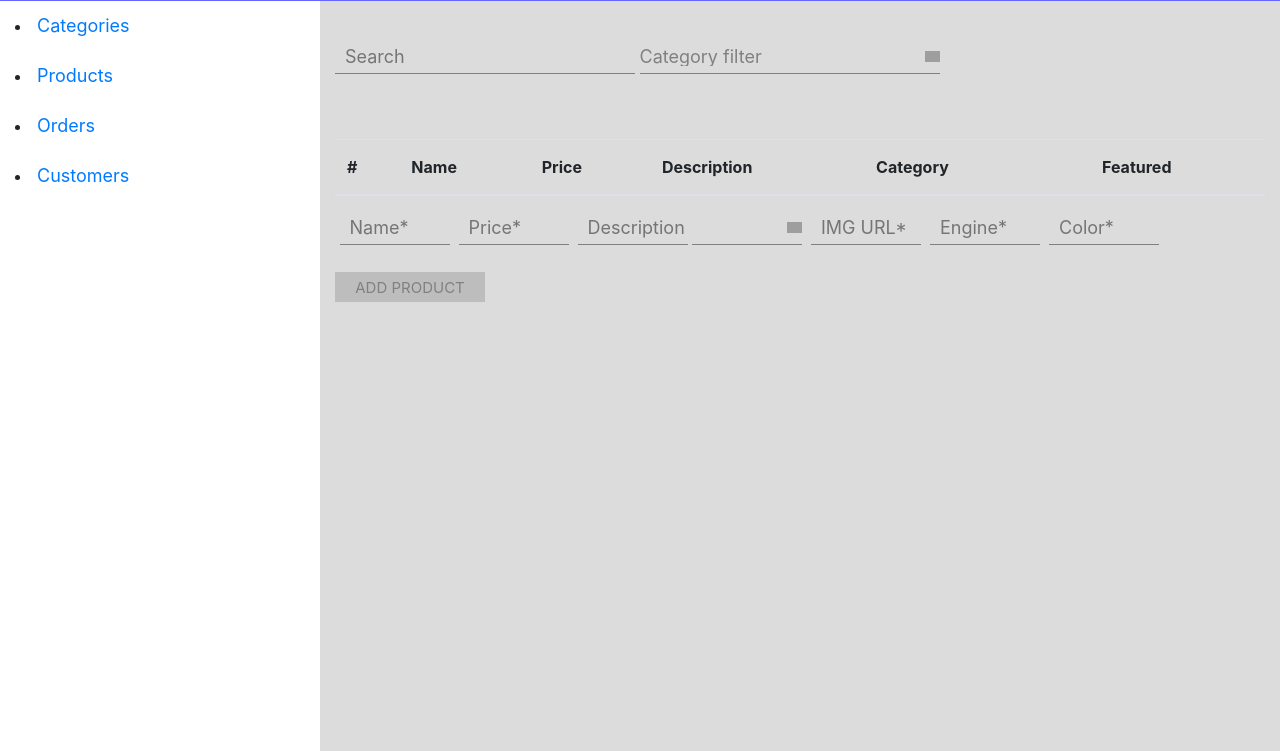
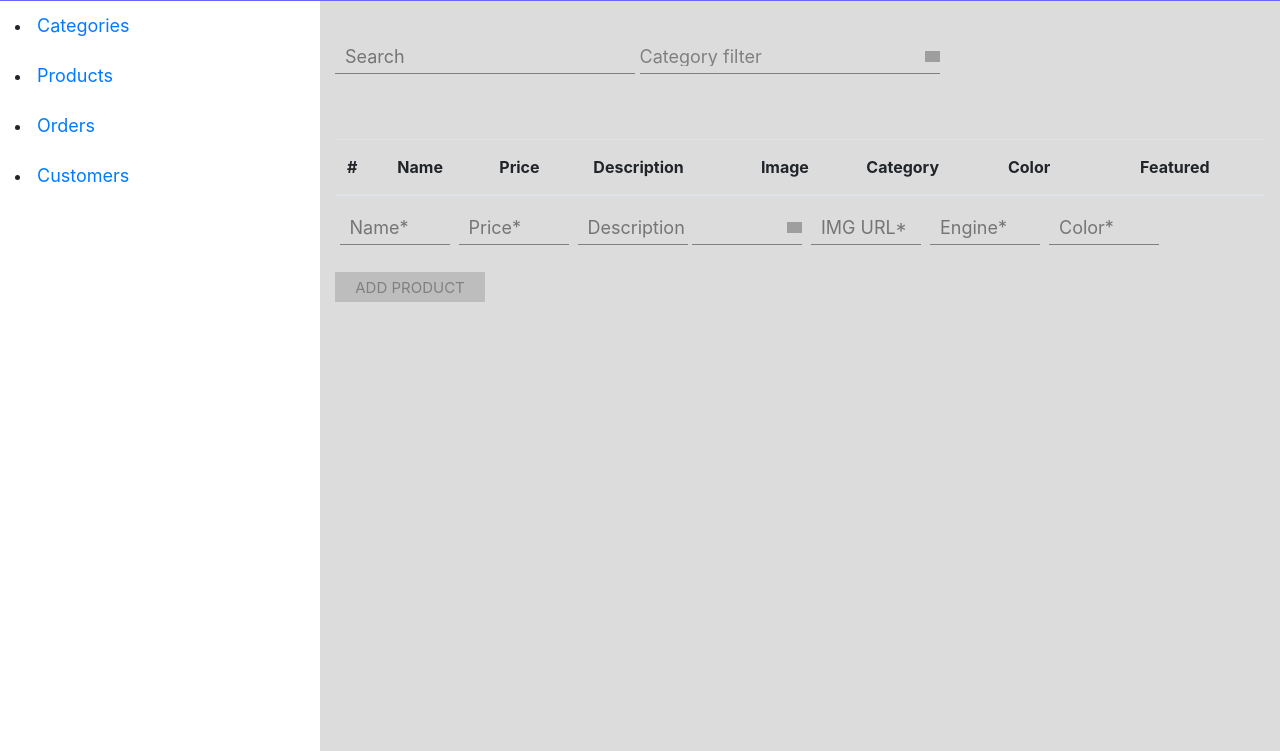
Before and after one commit to KristinaReut/Internet-Shop, a plain HTML site: page Admin/index.html in a window 1280 px wide. Shown: the part 49-800 px from the top of the page. Drawn offline with nearby package versions, Linux system fonts and the light colour scheme; grey boxes are pictures that could not be loaded.

Commit message:
Added new table headers

```diff
--- a/Admin/index.html
+++ b/Admin/index.html
@@ -81,7 +81,9 @@
                 <th scope="col">Name</th>
                 <th scope="col">Price</th>
                 <th scope="col">Description</th>
+                <th scope="col">Image</th>
                 <th scope="col">Category</th>
+                <th scope="col">Color</th>
                 <th spoce="col"></th>
                 <th spoce="col">Featured</th>
               </tr>
```
